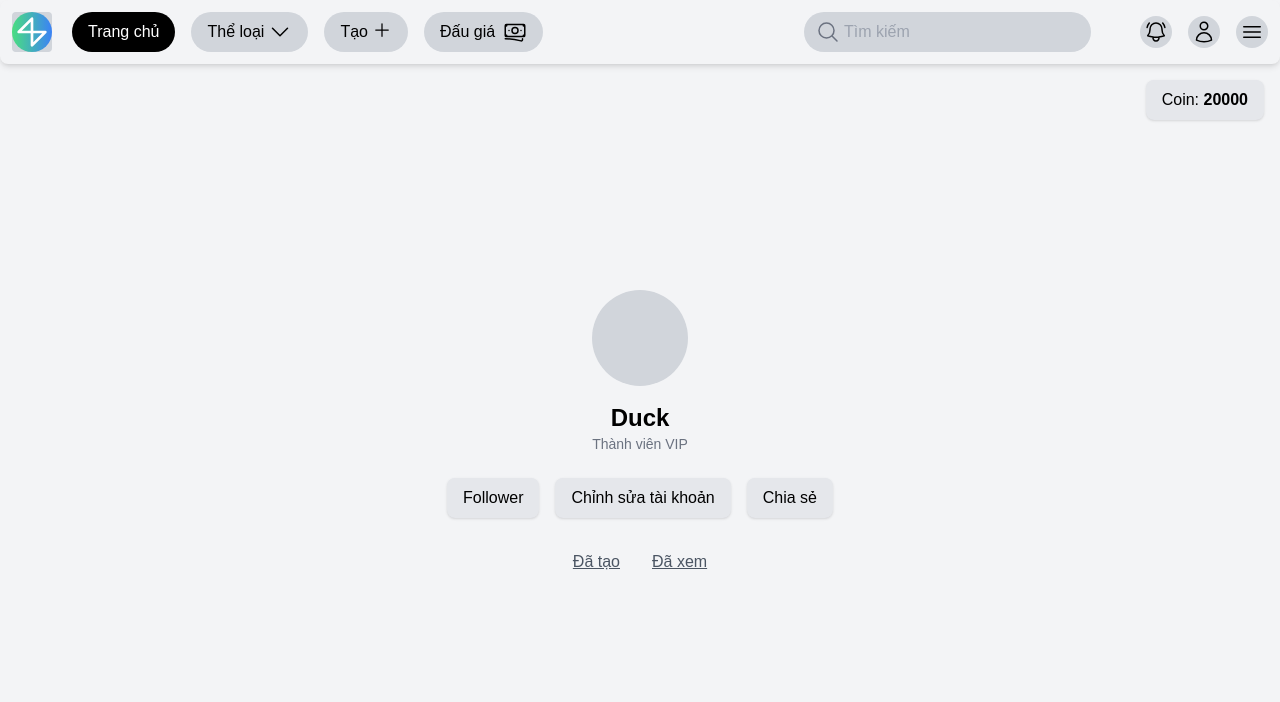
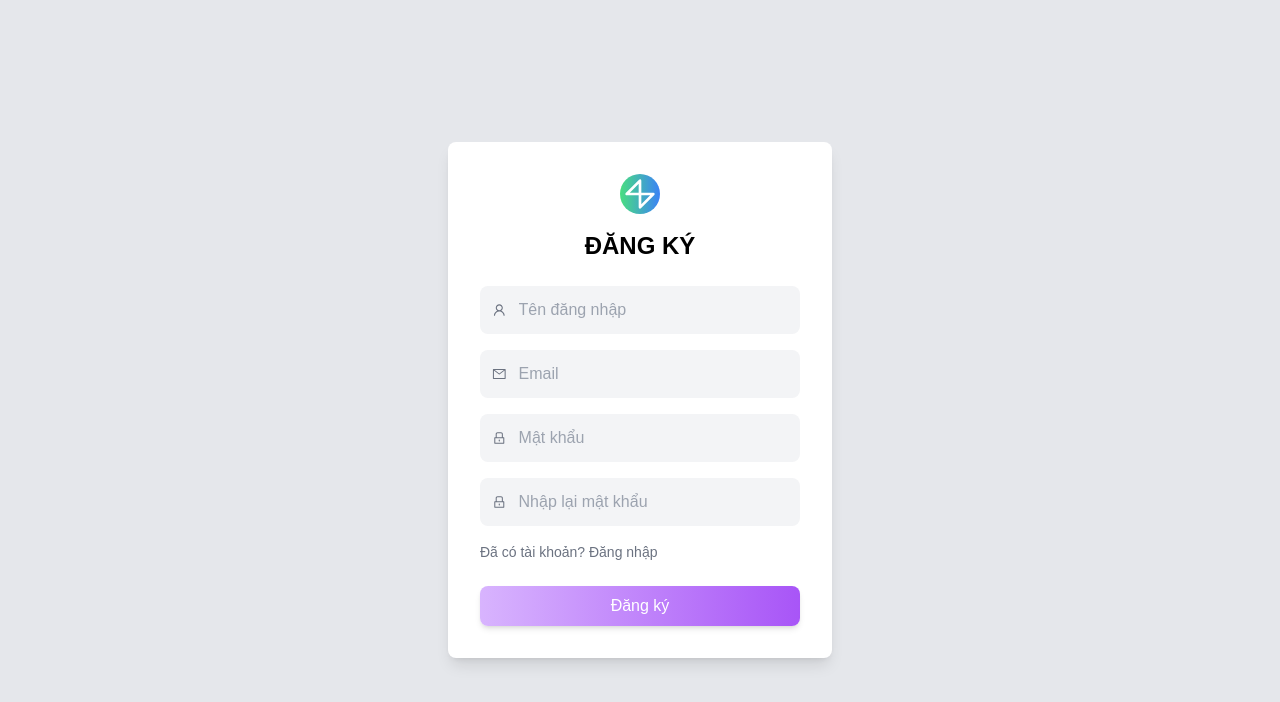
Before and after one commit to HoaiDuck/Drink_Shop_FE, a React (Vite) app in the folder frontend/: page / in a window 1280 px wide. Shown: the top 702 px of the page. Built offline with nearby package versions, Linux system fonts and the light colour scheme.

Commit message:
đã push 2 components đăng nhập và đăng kí, tiếp tục hoàn thiện components Đấu giá,Home và tìm kiếm

```diff
--- a/frontend/src/App.jsx
+++ b/frontend/src/App.jsx
@@ -5,6 +5,8 @@
 import './app.css'
 import Nav from './components/Nav/Index'
 import Account from './components/Account/Index'
+import LoginForm from './components/LoginForm/Index'
+import RegisterForm from './components/RegisterForm/Index'
 
 function App() {
   const [count, setCount] = useState(0)
@@ -12,7 +14,7 @@
   return (
     <div>
        <div className=''>
-         <Account />
+         <RegisterForm />
        </div>
        <main>
 
--- /dev/null
+++ b/frontend/src/components/LoginForm/Index.tsx
@@ -0,0 +1,45 @@
+import React from 'react';
+import { AiOutlineUser, AiOutlineLock } from 'react-icons/ai';
+import { BsEye } from 'react-icons/bs';
+import Logo from "../Logo/Index"
+
+const LoginForm = () => {
+  return (
+    <div className="w-full h-screen flex items-center justify-center bg-gray-200">
+      <div className="bg-white shadow-lg rounded-lg p-8 w-96">
+        <div className="flex items-center justify-center mb-4">
+          <Logo />
+        </div>
+        <h1 className="text-2xl font-bold text-center mb-6">WELCOME</h1>
+        <div className="space-y-4">
+          <div className="flex items-center bg-gray-100 p-3 rounded-lg">
+            <AiOutlineUser className="text-gray-500 mr-3" />
+            <input
+              type="text"
+              placeholder="Tên đăng nhập"
+              className="bg-transparent outline-none w-full"
+            />
+          </div>
+          <div className="flex items-center bg-gray-100 p-3 rounded-lg">
+            <AiOutlineLock className="text-gray-500 mr-3" />
+            <input
+              type="password"
+              placeholder="Mật khẩu"
+              className="bg-transparent outline-none w-full"
+            />
+            <BsEye className="text-gray-500" />
+          </div>
+        </div>
+        <div className="flex justify-between text-sm text-gray-500 mt-4">
+          <a href="#" className="hover:underline text-blue-500">Đăng kí</a>
+          <a href="#" className="hover:underline">Quên mật khẩu</a>
+        </div>
+        <button className="w-full py-2 rounded-lg mt-6 text-white bg-gradient-to-r from-green-400 to-blue-500 hover:from-green-500 hover:to-blue-600 shadow-md">
+        Đăng nhập
+        </button>
+      </div>
+    </div>
+  );
+};
+
+export default LoginForm;
--- /dev/null
+++ b/frontend/src/components/RegisterForm/Index.tsx
@@ -0,0 +1,65 @@
+import React from 'react';
+import { AiOutlineUser, AiOutlineLock, AiOutlineMail } from 'react-icons/ai';
+import Logo from "../Logo/Index"
+
+const RegisterForm = () => {
+  return (
+    <div className="w-full h-screen flex items-center justify-center bg-gray-200">
+      <div className="bg-white shadow-lg rounded-lg p-8 w-96">
+        <div className="flex items-center justify-center mb-4">
+          <Logo />
+        </div>
+        <h1 className="text-2xl font-bold text-center mb-6">ĐĂNG KÝ</h1>
+        <div className="space-y-4">
+          <div className="flex items-center bg-gray-100 p-3 rounded-lg">
+            <AiOutlineUser className="text-gray-500 mr-3" />
+            <input
+              type="text"
+              placeholder="Tên đăng nhập"
+              className="bg-transparent outline-none w-full"
+            />
+          </div>
+
+          <div className="flex items-center bg-gray-100 p-3 rounded-lg">
+            <AiOutlineMail className="text-gray-500 mr-3" />
+            <input
+              type="email"
+              placeholder="Email"
+              className="bg-transparent outline-none w-full"
+            />
+          </div>
+
+          <div className="flex items-center bg-gray-100 p-3 rounded-lg">
+            <AiOutlineLock className="text-gray-500 mr-3" />
+            <input
+              type="password"
+              placeholder="Mật khẩu"
+              className="bg-transparent outline-none w-full"
+            />
+          </div>
+
+          <div className="flex items-center bg-gray-100 p-3 rounded-lg">
+            <AiOutlineLock className="text-gray-500 mr-3" />
+            <input
+              type="password"
+              placeholder="Nhập lại mật khẩu"
+              className="bg-transparent outline-none w-full"
+            />
+          </div>
+        </div>
+
+        <div className="flex justify-between text-sm text-gray-500 mt-4">
+          <a href="#" className="hover:underline">Đã có tài khoản? Đăng nhập</a>
+        </div>
+
+        <button className="w-full py-2 rounded-lg mt-6 text-white bg-gradient-to-r from-purple-300 to-purple-500 hover:from-purple-400 hover:to-purple-600 shadow-md">
+        Đăng ký
+        </button>
+
+
+      </div>
+    </div>
+  );
+};
+
+export default RegisterForm;
--- a/package.json
+++ b/package.json
@@ -11,7 +11,8 @@
   },
   "dependencies": {
     "react": "^18.3.1",
-    "react-dom": "^18.3.1"
+    "react-dom": "^18.3.1",
+    "react-icons": "^5.3.0"
   },
   "devDependencies": {
     "@eslint/js": "^9.11.1",
```
Also changed, not shown: 1 other file (tests, documents, lock files or other folders).
